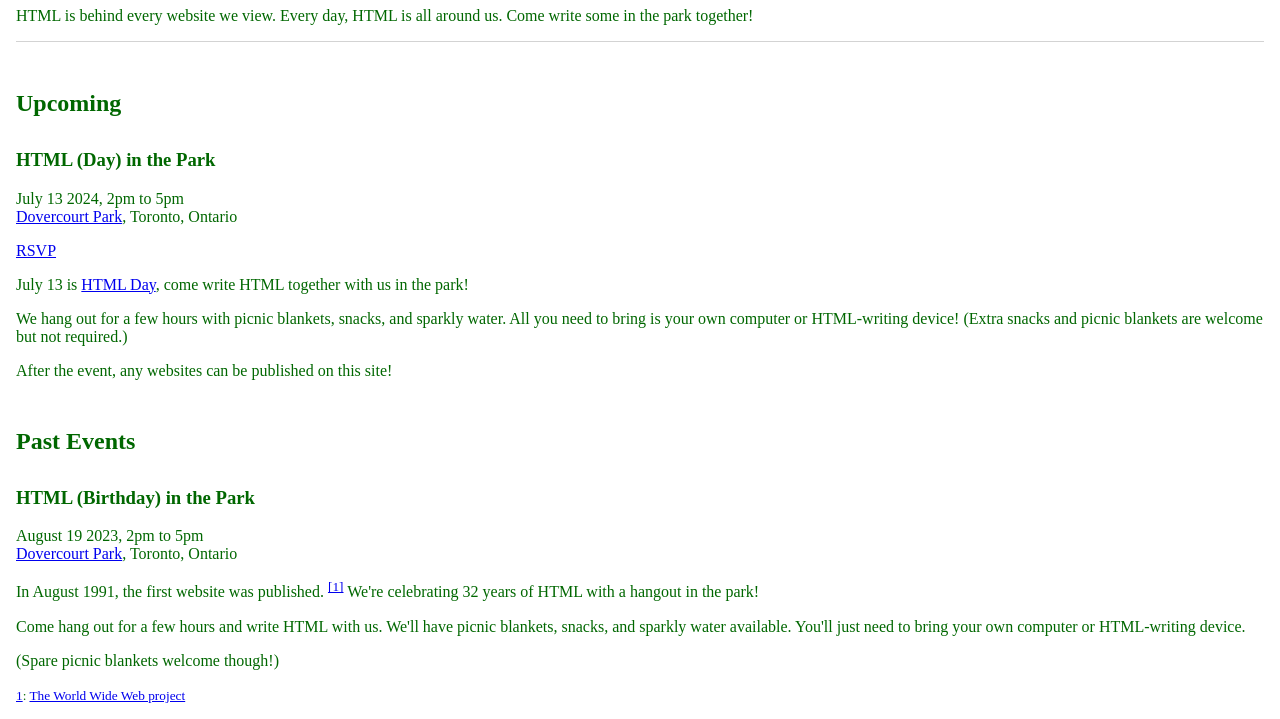
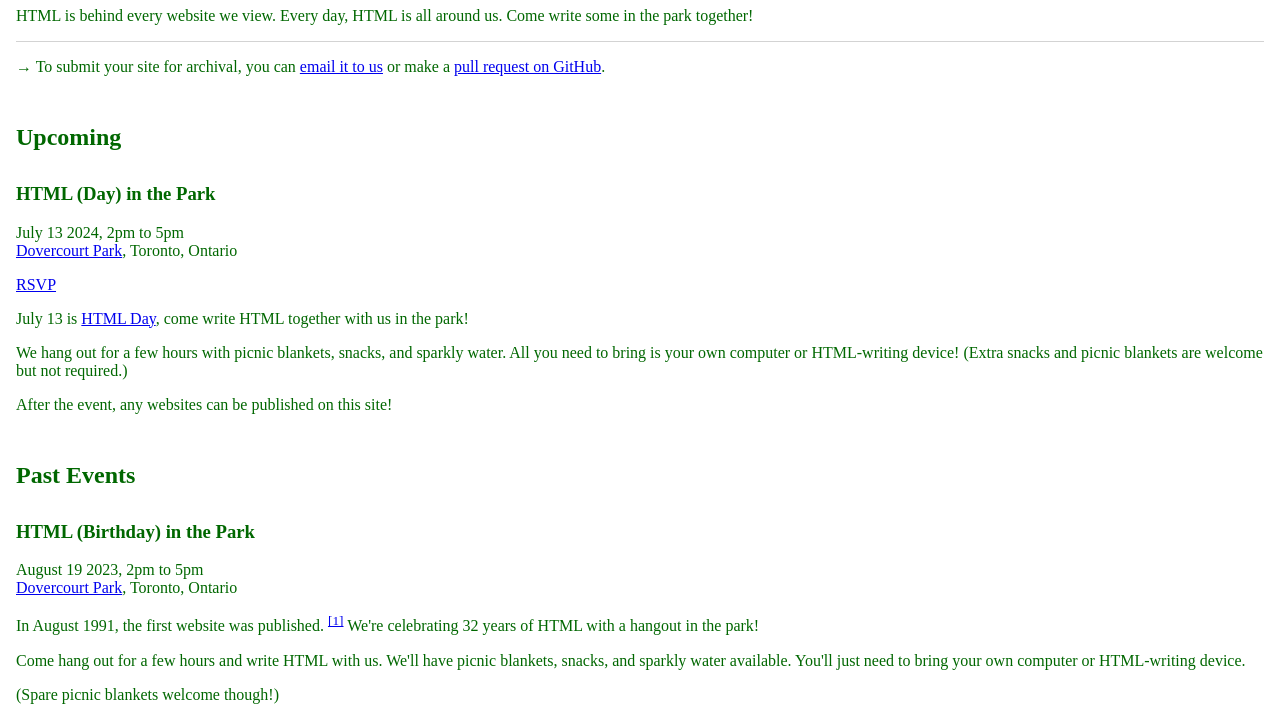
Before and after one commit to garrying/html.green, a plain HTML site: page index.html in a window 1280 px wide. Shown: the part 90-809 px from the top of the page. Drawn offline with Linux system fonts and the light colour scheme.

Commit message:
Add submission instructions

```diff
--- a/index.html
+++ b/index.html
@@ -42,6 +42,9 @@
         <p>HTML is behind every website we view. Every day, HTML is all around us. Come write some in the park together!</p>
       </header>
       <hr>
+      <p>
+        → To submit your site for archival, you can <a href="mailto:sites@html.green">email it to us</a> or make a <a href="https://github.com/garrying/html.green">pull request on GitHub</a>.
+      </p>
       <h2>Upcoming</h2>
       <article>
         <h3>HTML (Day) in the Park</h3>
```
